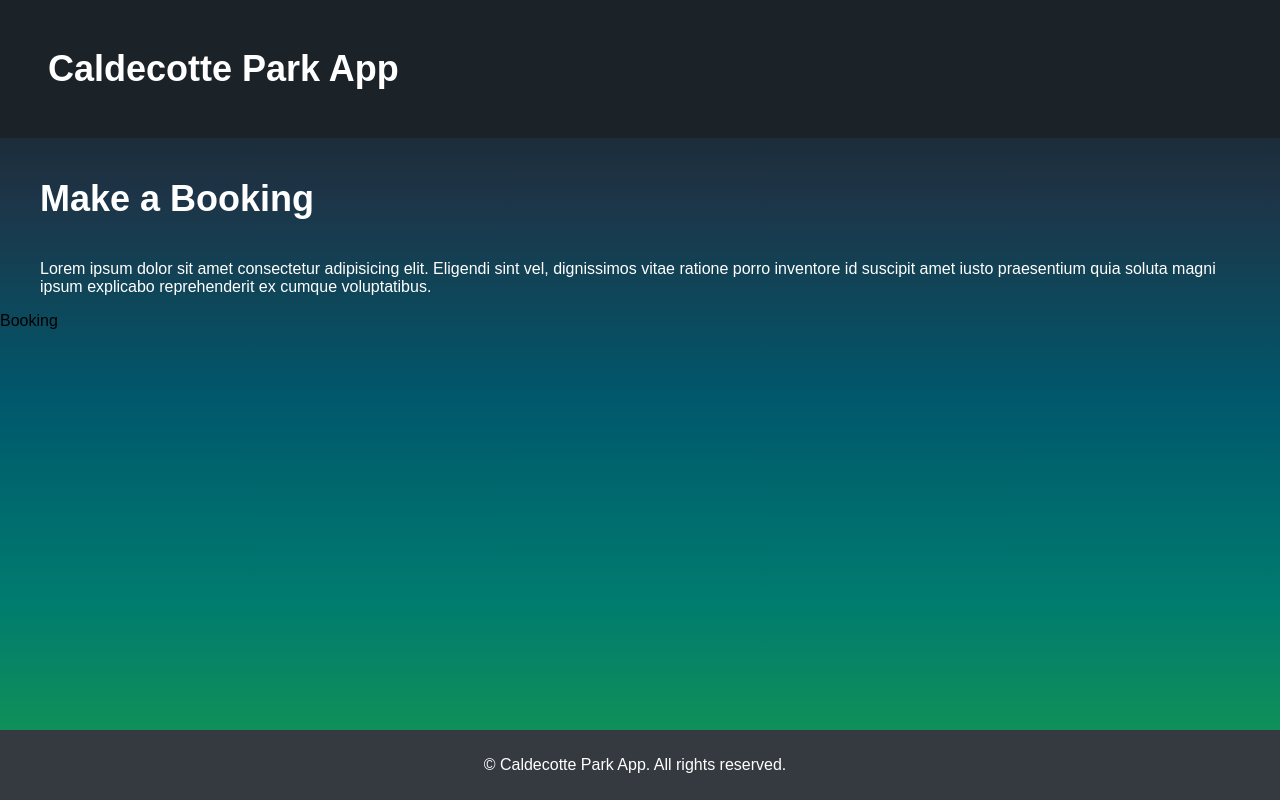
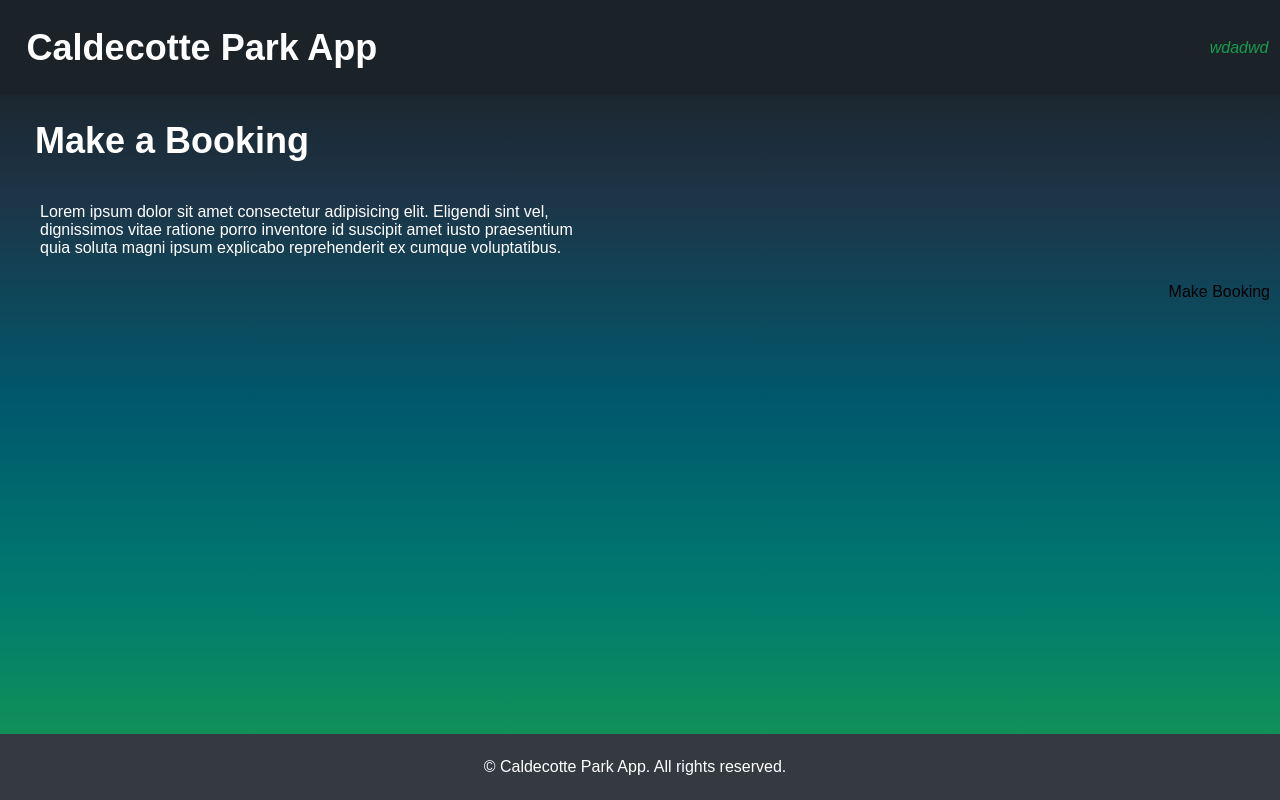
Before and after one commit to calum-gray/Poster-Assignment, a Flask app: page /booking in a window 1280 px wide. Run offline with Flask 2, Linux system fonts and the light colour scheme.

Commit message:
really bad

```diff
--- a/flask-app/app/static/css/styles.css
+++ b/flask-app/app/static/css/styles.css
@@ -16,7 +16,7 @@ footer {
     background-color: #343a40;
     color: white;
     text-align: center;
-    padding: 10px 0;
+    padding: 8px 0;
     position: fixed;
     width: 100%;
     bottom: 0;
@@ -111,7 +111,7 @@ a:hover {
 
 			h1 {
 			    font-size: 36px;
-			    margin: 40px;
+			    margin: 25px;
 				color: white;
 			  }
 
@@ -135,7 +135,7 @@ a:hover {
 			  display: flex;
 			  justify-content: space-between;
 			  align-items: center;
-			  padding: 0.5rem;
+			  padding: 0.1rem;
                 height: min-content;
 			  position: relative;
 			  border-bottom: rgb(55, 55, 55);
@@ -148,3 +148,17 @@ a:hover {
 			  margin: 0;
 			  padding: 0;
 			}
+
+.booking-desc {
+    display: flex;
+    width: 50%;
+}
+
+.booking-title {
+    margin-left: 35px;
+}
+
+.booking-dropdown {
+    float: right;
+    margin: 10px;
+}
--- a/flask-app/app/templates/App/Booking/booking.html
+++ b/flask-app/app/templates/App/Booking/booking.html
@@ -3,9 +3,11 @@
 <body>
 
     <div class="make-booking">
-        <h1>Make a Booking</h1>
-        <p>Lorem ipsum dolor sit amet consectetur adipisicing elit. Eligendi sint vel, dignissimos vitae ratione porro inventore id suscipit amet iusto praesentium quia soluta magni ipsum explicabo reprehenderit ex cumque voluptatibus.</p>
-        <div class="dropdown">Booking</div>
+        <h1 class="booking-title">Make a Booking</h1>
+        <div class="booking-desc">
+            <p>Lorem ipsum dolor sit amet consectetur adipisicing elit. Eligendi sint vel, dignissimos vitae ratione porro inventore id suscipit amet iusto praesentium quia soluta magni ipsum explicabo reprehenderit ex cumque voluptatibus.</p>
+        </div>
+        <div class="booking-dropdown">Make Booking</div>
     </div>
 
 </body>
--- a/flask-app/app/templates/App/app-base.html
+++ b/flask-app/app/templates/App/app-base.html
@@ -11,7 +11,7 @@
         <h1>Caldecotte Park App</h1>
         <nav class="menu">
             <div class="dropdown" style="float:right;">
-                <div class="menu-item"><i class='bx bx-user bx-md' style='color:#189b4d' ></i></div>
+                <div class="menu-item"><i class='bx bx-user bx-md' style='color:#189b4d' >wdadwd</i></div>
                 <div class="dropdown-content">
                     <a href="#">Home</a>
                     <a href="/booking">Book a Room</a>
```
